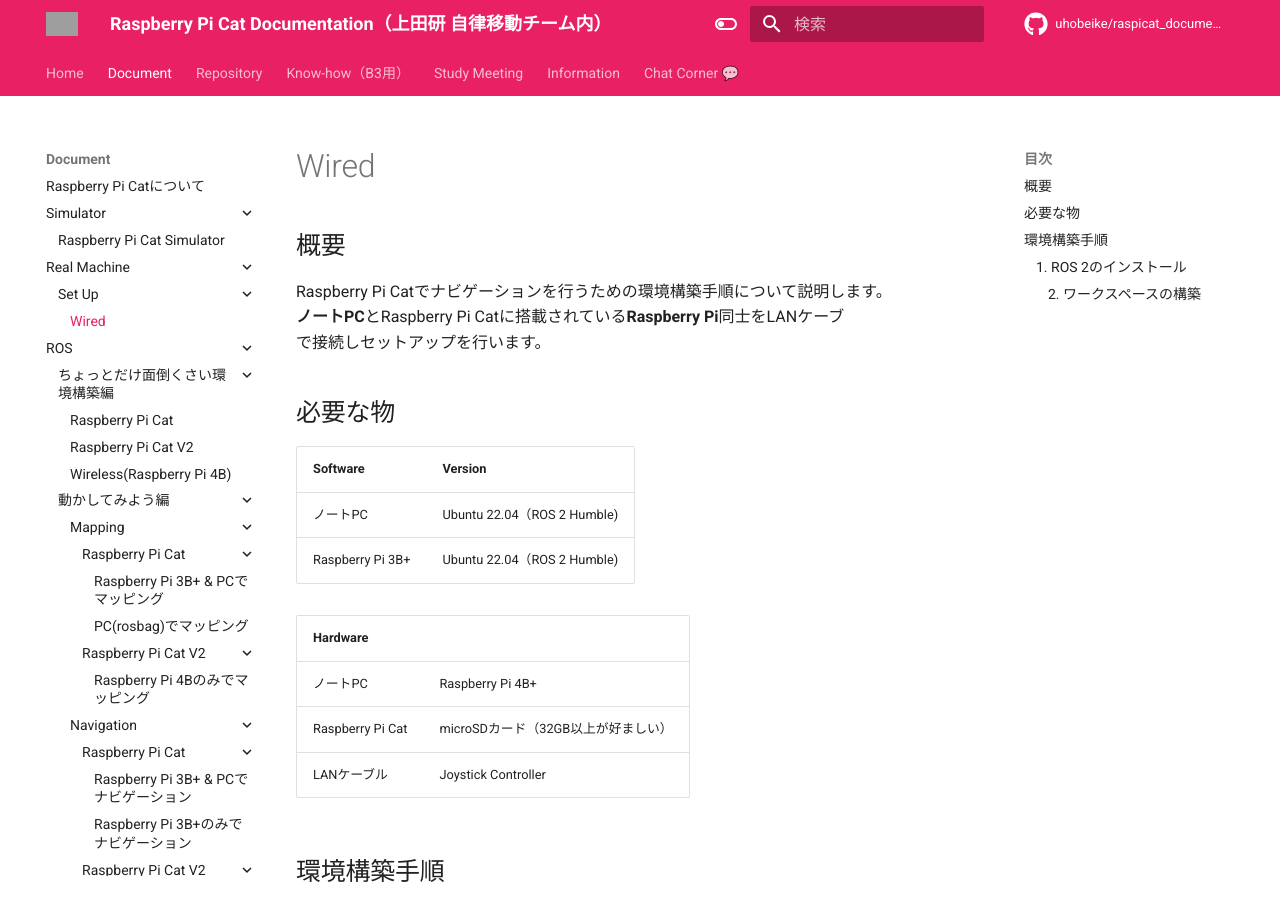
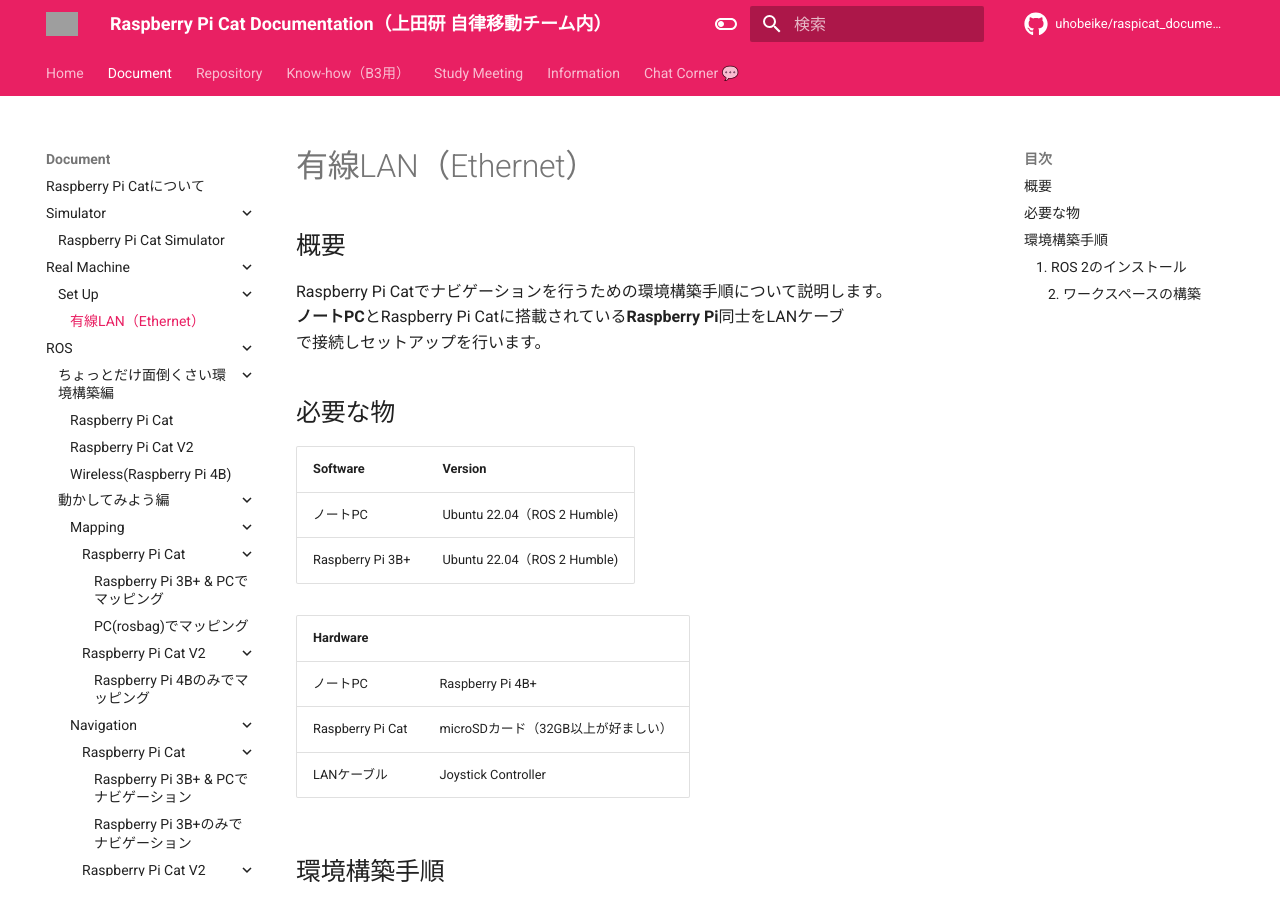
Before and after one commit to CIT-Autonomous-Robot-Lab/raspicat_documentation, an MkDocs documentation site: the page built from docs/document/real_machine/set_up/wired.md, in a window 1280 px wide and 900 px high. Built offline with MkDocs 1.6.1 and Material for MkDocs 9.7.7, drawn with Linux system fonts in a browser that asks for light colours; comment, search, counter and statistics services are not loaded; grey boxes are pictures that could not be loaded.

Commit message:
Fix mkdocs.yml

```diff
--- a/mkdocs.yml
+++ b/mkdocs.yml
@@ -59,16 +59,12 @@
         link: https://twitter.com/BEIKE_RE
 
 markdown_extensions:
-    # !!! を使って文書内に見やすいスタイルを使う（Markdownのサンプルを参照）
     - admonition
-    # [^1] を使って注釈を使う（Markdownのサンプルを参照）
     - footnotes
-    - pymdownx.tabbed:  # タブで文章を切り替えられる
+    - pymdownx.tabbed:
         alternate_style: true
-    - admonition  # Warningとかの飾り付けができる
-    - pymdownx.highlight  # コードブロック用
-    - pymdownx.superfences  # コードブロック用
-    - footnotes  # 注釈用
+    - pymdownx.superfences
+    - footnotes
     - pymdownx.highlight:
         anchor_linenums: true
         line_spans: __span
@@ -88,7 +84,7 @@
     - Raspberry Pi Cat Simulator: document/simulator/raspicat_simulator.md
   - Real Machine:
     - Set Up:
-      - Wired: document/real_machine/set_up/wired.md
+      - 有線LAN（Ethernet）: document/real_machine/set_up/wired.md
 
   - ROS:
     - ちょっとだけ面倒くさい環境構築編:
```
